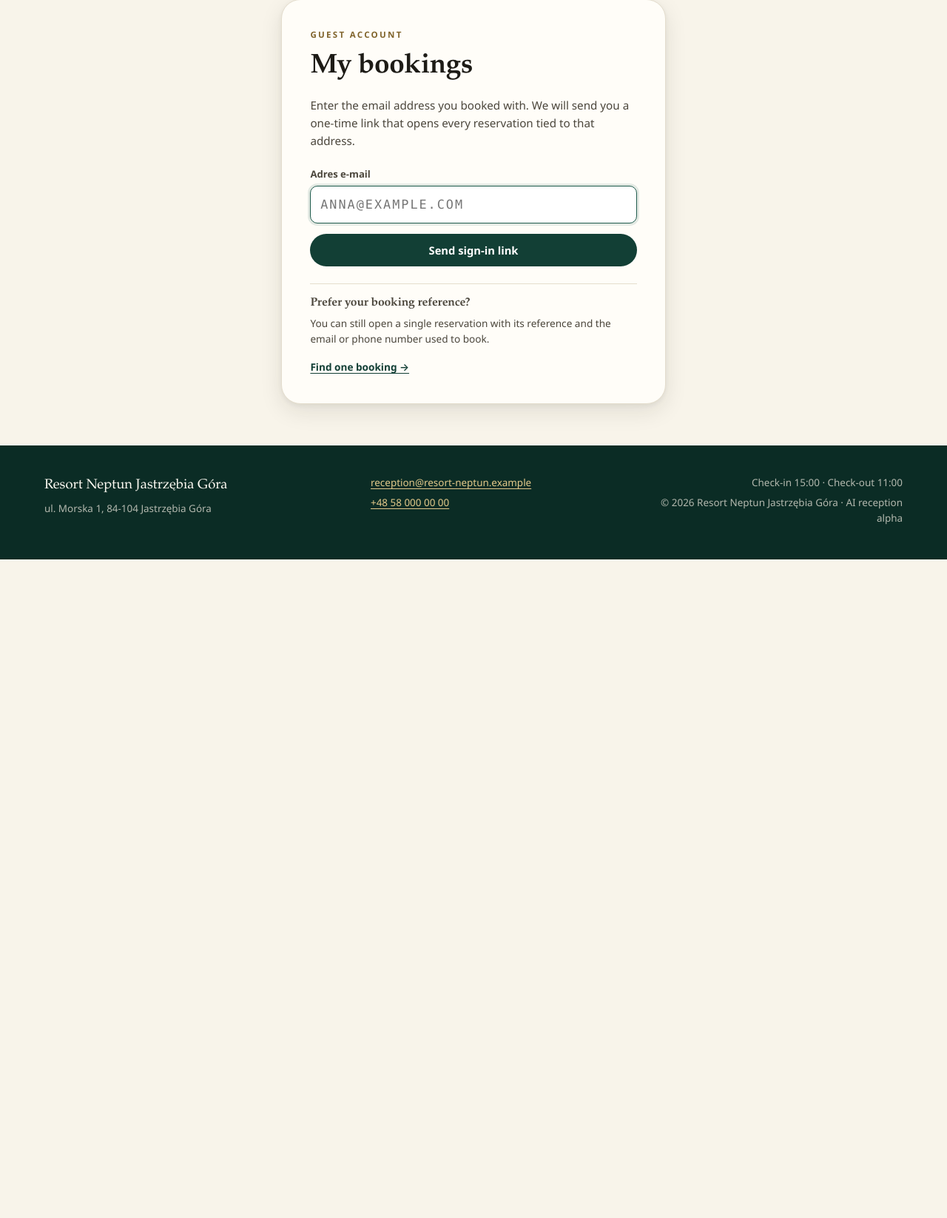
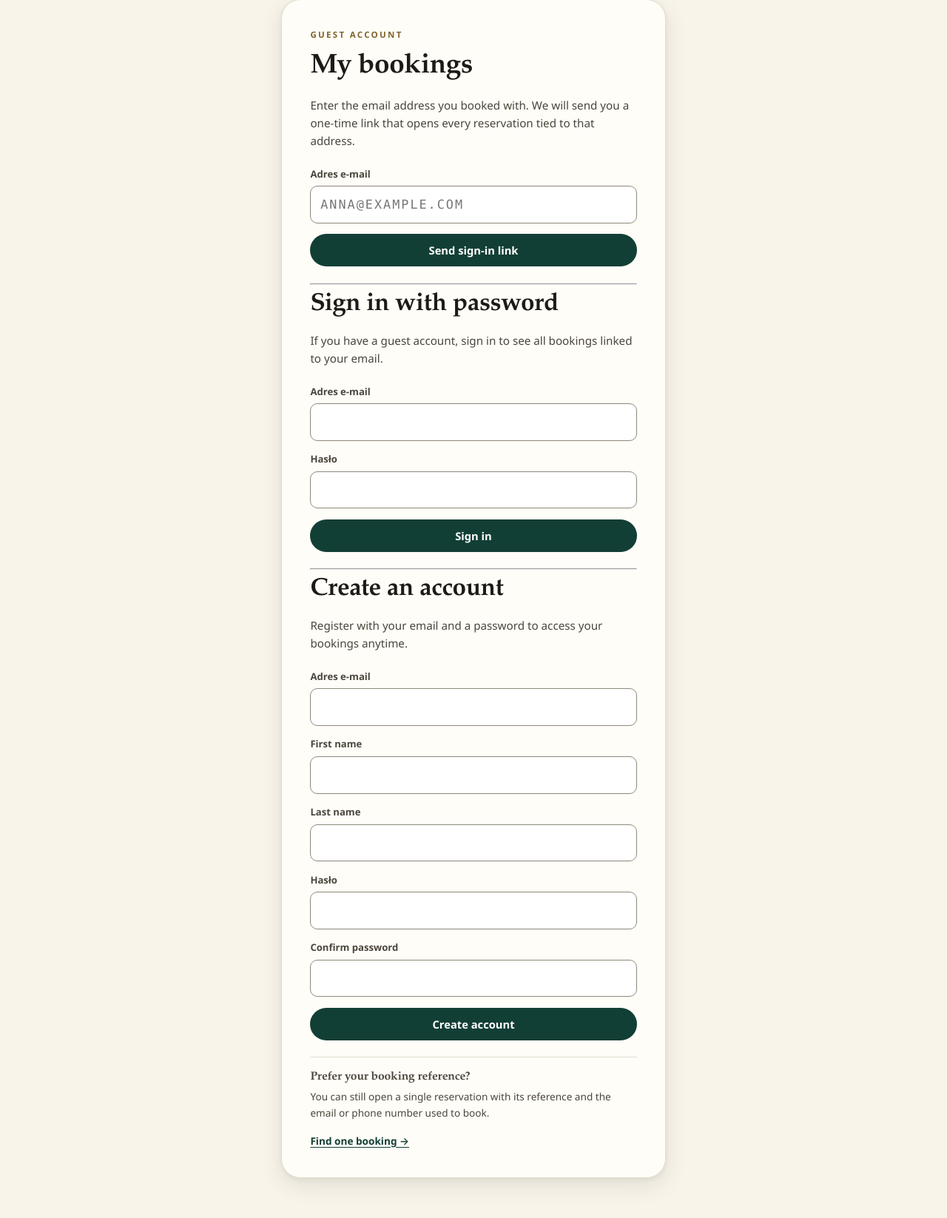
Before and after one commit to michalfrackowiak/hotel-ai-alpha, a Django app: page /my-bookings/ in a window 1280 px wide. Shown: the part 116-1762 px from the top of the page at 74% size. Before the commit the page ends 872 px from the top, so only its background shows below. Run offline with Django 5.2, Linux system fonts and the light colour scheme; the visitor is signed in with stand-in values (Sample User, id 1); data comes from the database, SQL or seed files in the repository; data that the repository does not hold is empty.

Commit message:
Add guest password registration and login scaffolding
Part of v0.10.0: add guest-facing registration, password login and logout views/forms/routes, extend guest bookings and booking access to recognize authenticated non-staff users by email, and update the guest login template while preserving existing magic-link and signed-link flows. Follow-up slices still needed for email verification, password reset/change, Google sign-in, profile/linking, i18n and tests.

```diff
--- a/apps/hotel/guest_access.py
+++ b/apps/hotel/guest_access.py
@@ -86,6 +86,12 @@ def session_email(request) -> str:
 
 
 def guest_session_matches(request, booking: Booking) -> bool:
+    """True when the request is authenticated as the booking's guest owner."""
+    user = getattr(request, "user", None)
+    if user and getattr(user, "is_authenticated", False) and not getattr(user, "is_staff", False):
+        user_email = normalise_email(getattr(user, "email", ""))
+        if user_email and user_email == normalise_email(booking.client.email):
+            return True
     email = session_email(request)
     return bool(email) and email == normalise_email(booking.client.email)
 
--- /dev/null
+++ b/apps/web/forms.py
@@ -0,0 +1,72 @@
+"""Forms for guest-facing web flows."""
+
+from __future__ import annotations
+
+from django import forms
+from django.contrib.auth import get_user_model, password_validation
+from django.contrib.auth.forms import AuthenticationForm
+from django.core.exceptions import ValidationError
+from django.utils.translation import gettext_lazy as _
+
+User = get_user_model()
+
+
+class GuestRegistrationForm(forms.Form):
+    email = forms.EmailField(label=_("Email"), max_length=254)
+    first_name = forms.CharField(label=_("First name"), max_length=80)
+    last_name = forms.CharField(label=_("Last name"), max_length=80, required=False)
+    password1 = forms.CharField(
+        label=_("Password"),
+        strip=False,
+        widget=forms.PasswordInput(attrs={"autocomplete": "new-password"}),
+    )
+    password2 = forms.CharField(
+        label=_("Confirm password"),
+        strip=False,
+        widget=forms.PasswordInput(attrs={"autocomplete": "new-password"}),
+    )
+
+    def clean_email(self) -> str:
+        return (self.cleaned_data.get("email") or "").strip().lower()
+
+    def clean_password2(self) -> str:
+        password1 = self.cleaned_data.get("password1")
+        password2 = self.cleaned_data.get("password2")
+        if password1 and password2 and password1 != password2:
+            raise ValidationError(_("The two password fields didn't match."), code="password_mismatch")
+        return password2
+
+    def _post_clean(self) -> None:
+        super()._post_clean()
+        password = self.cleaned_data.get("password2")
+        if password:
+            user = User(
+                username=self.cleaned_data.get("email", ""),
+                email=self.cleaned_data.get("email", ""),
+                first_name=self.cleaned_data.get("first_name", ""),
+                last_name=self.cleaned_data.get("last_name", ""),
+            )
+            try:
+                password_validation.validate_password(password, user)
+            except ValidationError as exc:
+                self.add_error("password2", exc)
+
+    def clean(self):
+        cleaned = super().clean()
+        email = cleaned.get("email")
+        if email and User.objects.filter(email__iexact=email).exists():
+            # Avoid account enumeration; registration flow can show a neutral
+            # follow-up, but keep validation usable for now.
+            raise ValidationError(_("An account with this email address already exists."), code="email_exists")
+        return cleaned
+
+
+class GuestAuthenticationForm(AuthenticationForm):
+    username = forms.EmailField(label=_("Email"), max_length=254, widget=forms.EmailInput(attrs={"autofocus": True}))
+
+    error_messages = {
+        **AuthenticationForm.error_messages,
+        "invalid_login": _(
+            "Please enter a correct email address and password. Note that both fields may be case-sensitive."
+        ),
+    }
--- a/apps/web/urls.py
+++ b/apps/web/urls.py
@@ -13,6 +13,8 @@ urlpatterns = [
     path("booking/<str:reference>/", views.booking_detail, name="booking-detail"),
     path("my-bookings/", views.guest_bookings, name="guest-bookings"),
     path("my-bookings/login/<str:token>/", views.guest_login, name="guest-login"),
+    path("my-bookings/password-login/", views.guest_password_login, name="guest-password-login"),
+    path("my-bookings/register/", views.guest_register, name="guest-register"),
     path("my-bookings/logout/", views.guest_logout, name="guest-logout"),
     path("ops/", views.ops_dashboard, name="ops"),
     path("calendar/<str:token>.ics", views.room_calendar, name="room-calendar"),
--- a/apps/web/views.py
+++ b/apps/web/views.py
@@ -7,6 +7,9 @@ from datetime import timedelta
 
 from django.conf import settings
 from django.contrib.admin.views.decorators import staff_member_required
+from django.contrib.auth import get_user_model
+from django.contrib.auth import login as auth_login
+from django.contrib.auth import logout as auth_logout
 from django.db import connection
 from django.db.models import Q
 from django.http import Http404, HttpResponse, JsonResponse
@@ -47,6 +50,7 @@ from apps.hotel.models import (
     BookingEvent,
     ChannelFeed,
     EmailDelivery,
+    GuestAccount,
     InboundSmsMessage,
     RatePlan,
     Room,
@@ -57,7 +61,10 @@ from apps.hotel.models import (
 from apps.hotel.notifications import max_email_attempts, max_sms_attempts, send_guest_login_email
 from apps.hotel.pricing import StayError
 
+from .forms import GuestAuthenticationForm, GuestRegistrationForm
+
 logger = logging.getLogger(__name__)
+User = get_user_model()
 
 
 def home(request):
@@ -243,9 +250,19 @@ def booking_lookup(request):
     return render(request, "web/booking_lookup.html")
 
 
+def _current_guest_email(request) -> str:
+    """Return the signed-in guest email from Django auth or the magic-link session."""
+    user = getattr(request, "user", None)
+    if user and user.is_authenticated and not user.is_staff:
+        email = normalise_email(getattr(user, "email", ""))
+        if email:
+            return email
+    return session_email(request)
+
+
 def guest_bookings(request):
-    """Passwordless guest account: request a link, then list every booking."""
-    email = session_email(request)
+    """Guest account: sign in (password or magic link) or list bookings."""
+    email = _current_guest_email(request)
     if request.method == "POST":
         requested = normalise_email(request.POST.get("email"))
         client_ip = request.META.get("REMOTE_ADDR", "")
@@ -263,7 +280,12 @@ def guest_bookings(request):
         return render(
             request,
             "web/guest_login.html",
-            {"sent": True, "email": requested},
+            {
+                "sent": True,
+                "email": requested,
+                "login_form": GuestAuthenticationForm(request),
+                "register_form": GuestRegistrationForm(),
+            },
         )
 
     if email:
@@ -276,7 +298,14 @@ def guest_bookings(request):
                 "today": timezone.localdate(),
             },
         )
-    return render(request, "web/guest_login.html")
+    return render(
+        request,
+        "web/guest_login.html",
+        {
+            "login_form": GuestAuthenticationForm(request),
+            "register_form": GuestRegistrationForm(),
+        },
+    )
 
 
 def guest_login(request, token: str):
@@ -285,17 +314,82 @@ def guest_login(request, token: str):
         return render(
             request,
             "web/guest_login.html",
-            {"link_invalid": True},
+            {
+                "link_invalid": True,
+                "login_form": GuestAuthenticationForm(request),
+                "register_form": GuestRegistrationForm(),
+            },
             status=400,
         )
+    if request.user.is_authenticated and not request.user.is_staff:
+        auth_logout(request)
     request.session[GUEST_SESSION_KEY] = email
     request.session.cycle_key()
     return redirect("web:guest-bookings")
 
 
+def guest_password_login(request):
+    if request.method != "POST":
+        return redirect("web:guest-bookings")
+    form = GuestAuthenticationForm(request, data=request.POST)
+    if form.is_valid():
+        user = form.get_user()
+        if user is None or user.is_staff or not getattr(user, "is_active", False):
+            form.add_error(None, form.error_messages["invalid_login"])
+        else:
+            auth_login(request, user)
+            request.session.pop(GUEST_SESSION_KEY, None)
+            request.session.cycle_key()
+            return redirect("web:guest-bookings")
+    return render(
+        request,
+        "web/guest_login.html",
+        {
+            "login_form": form,
+            "register_form": GuestRegistrationForm(),
+            "password_login_failed": True,
+        },
+        status=400,
+    )
+
+
+def guest_register(request):
+    if request.method != "POST":
+        return redirect("web:guest-bookings")
+    form = GuestRegistrationForm(request.POST)
+    if form.is_valid():
+        email = form.cleaned_data["email"]
+        user = User.objects.create_user(
+            username=email,
+            email=email,
+            password=form.cleaned_data["password1"],
+            first_name=form.cleaned_data.get("first_name", ""),
+            last_name=form.cleaned_data.get("last_name", ""),
+            is_staff=False,
+            is_active=True,
+        )
+        GuestAccount.objects.get_or_create(user=user)
+        auth_login(request, user)
+        request.session.pop(GUEST_SESSION_KEY, None)
+        request.session.cycle_key()
+        return redirect("web:guest-bookings")
+    return render(
+        request,
+        "web/guest_login.html",
+        {
+            "login_form": GuestAuthenticationForm(request),
+            "register_form": form,
+            "registration_failed": True,
+        },
+        status=400,
+    )
+
+
 @require_POST
 def guest_logout(request):
     request.session.pop(GUEST_SESSION_KEY, None)
+    if request.user.is_authenticated and not request.user.is_staff:
+        auth_logout(request)
     request.session.cycle_key()
     return redirect("web:guest-bookings")
 
--- a/templates/web/guest_login.html
+++ b/templates/web/guest_login.html
@@ -1,7 +1,7 @@
 {% extends "web/base.html" %}
 {% load i18n %}
 
-{% block title %}{% trans "My bookings" %} · {{ hotel.name }}{% endblock %}
+{% block title %}{% trans "My bookings" %} – {{ hotel.name }}{% endblock %}
 
 {% block content %}
 <section class="shell lookup-shell">
@@ -31,9 +31,76 @@
       <label class="field">
         <span>{% trans "Email address" %}</span>
         <input type="email" name="email" value="{{ email|default:'' }}" placeholder="anna@example.com"
-               autocomplete="email" spellcheck="false" maxlength="120" required autofocus>
+               autocomplete="email" spellcheck="false" maxlength="120">
       </label>
       <button class="btn btn--primary btn--block" type="submit">{% trans "Send sign-in link" %}</button>
+    </form>
+
+    <hr class="lookup-divider">
+
+    <h2>{% trans "Sign in with password" %}</h2>
+    <p class="lookup-card__lede">{% trans "If you have a guest account, sign in to see all bookings linked to your email." %}</p>
+    {% if password_login_failed and login_form and login_form.non_field_errors %}
+      <p class="notice notice--warning" role="alert">{{ login_form.non_field_errors|join:", " }}</p>
+    {% endif %}
+    <form class="lookup-form" method="post" action="{% url 'web:guest-password-login' %}">
+      {% csrf_token %}
+      <label class="field" for="id_login_username">
+        <span>{% trans "Email address" %}</span>
+        <input id="id_login_username" type="email" name="username"
+               value="{% if login_form %}{{ login_form.username.value|default:'' }}{% endif %}"
+               autocomplete="email" spellcheck="false" maxlength="254">
+      </label>
+      {% if login_form and login_form.username.errors %}<p class="field-error">{{ login_form.username.errors|join:", " }}</p>{% endif %}
+      <label class="field" for="id_login_password">
+        <span>{% trans "Password" %}</span>
+        <input id="id_login_password" type="password" name="password" autocomplete="current-password">
+      </label>
+      {% if login_form and login_form.password.errors %}<p class="field-error">{{ login_form.password.errors|join:", " }}</p>{% endif %}
+      <button class="btn btn--primary btn--block" type="submit">{% trans "Sign in" %}</button>
+    </form>
+
+    <hr class="lookup-divider">
+
+    <h2>{% trans "Create an account" %}</h2>
+    <p class="lookup-card__lede">{% trans "Register with your email and a password to access your bookings anytime." %}</p>
+    {% if registration_failed and register_form and register_form.non_field_errors %}
+      <p class="notice notice--warning" role="alert">{{ register_form.non_field_errors|join:", " }}</p>
+    {% endif %}
+    <form class="lookup-form" method="post" action="{% url 'web:guest-register' %}">
+      {% csrf_token %}
+      <label class="field" for="id_reg_email">
+        <span>{% trans "Email address" %}</span>
+        <input id="id_reg_email" type="email" name="email"
+               value="{% if register_form %}{{ register_form.email.value|default:'' }}{% endif %}"
+               autocomplete="email" spellcheck="false" maxlength="254">
+      </label>
+      {% if register_form and register_form.email.errors %}<p class="field-error">{{ register_form.email.errors|join:", " }}</p>{% endif %}
+      <label class="field" for="id_reg_first_name">
+        <span>{% trans "First name" %}</span>
+        <input id="id_reg_first_name" type="text" name="first_name"
+               value="{% if register_form %}{{ register_form.first_name.value|default:'' }}{% endif %}"
+               autocomplete="given-name" maxlength="80">
+      </label>
+      {% if register_form and register_form.first_name.errors %}<p class="field-error">{{ register_form.first_name.errors|join:", " }}</p>{% endif %}
+      <label class="field" for="id_reg_last_name">
+        <span>{% trans "Last name" %}</span>
+        <input id="id_reg_last_name" type="text" name="last_name"
+               value="{% if register_form %}{{ register_form.last_name.value|default:'' }}{% endif %}"
+               autocomplete="family-name" maxlength="80">
+      </label>
+      {% if register_form and register_form.last_name.errors %}<p class="field-error">{{ register_form.last_name.errors|join:", " }}</p>{% endif %}
+      <label class="field" for="id_reg_password1">
+        <span>{% trans "Password" %}</span>
+        <input id="id_reg_password1" type="password" name="password1" autocomplete="new-password">
+      </label>
+      {% if register_form and register_form.password1.errors %}<p class="field-error">{{ register_form.password1.errors|join:", " }}</p>{% endif %}
+      <label class="field" for="id_reg_password2">
+        <span>{% trans "Confirm password" %}</span>
+        <input id="id_reg_password2" type="password" name="password2" autocomplete="new-password">
+      </label>
+      {% if register_form and register_form.password2.errors %}<p class="field-error">{{ register_form.password2.errors|join:", " }}</p>{% endif %}
+      <button class="btn btn--primary btn--block" type="submit">{% trans "Create account" %}</button>
     </form>
 
     <div class="lookup-card__help">
```
